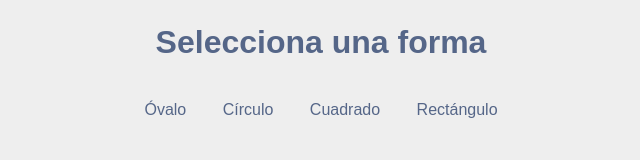
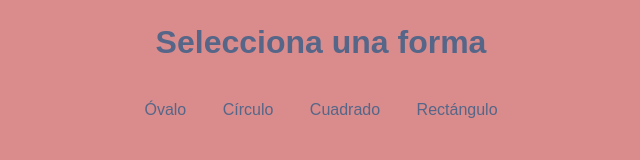
Before and after one commit to romanCiur/DOM, a plain HTML site: page index.html in a window 1280 px wide. Shown: the whole page, without its empty margins (319-959 px from the left). Drawn offline with Linux system fonts and the light colour scheme.

Commit message:
cambia color de fondo

```diff
--- a/css/estilos.css
+++ b/css/estilos.css
@@ -8,7 +8,7 @@
 body{
 	width: 100%;
 	min-height: 100vh;
-	background-color: #eee;
+	background-color: rgb(218, 140, 140);
 	font-family: sans-serif;
 	padding-bottom: 1.5rem;
 }
```
